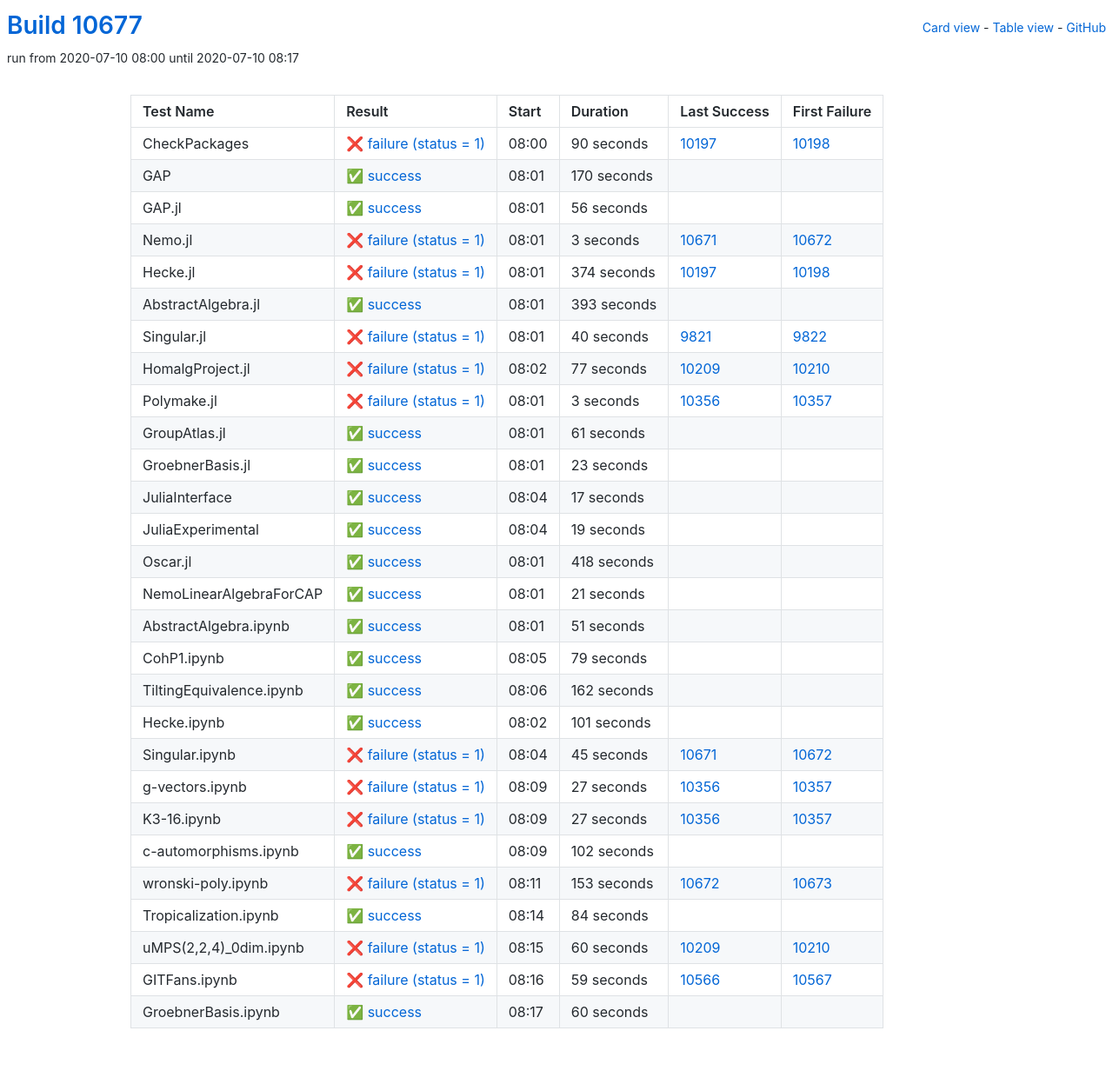
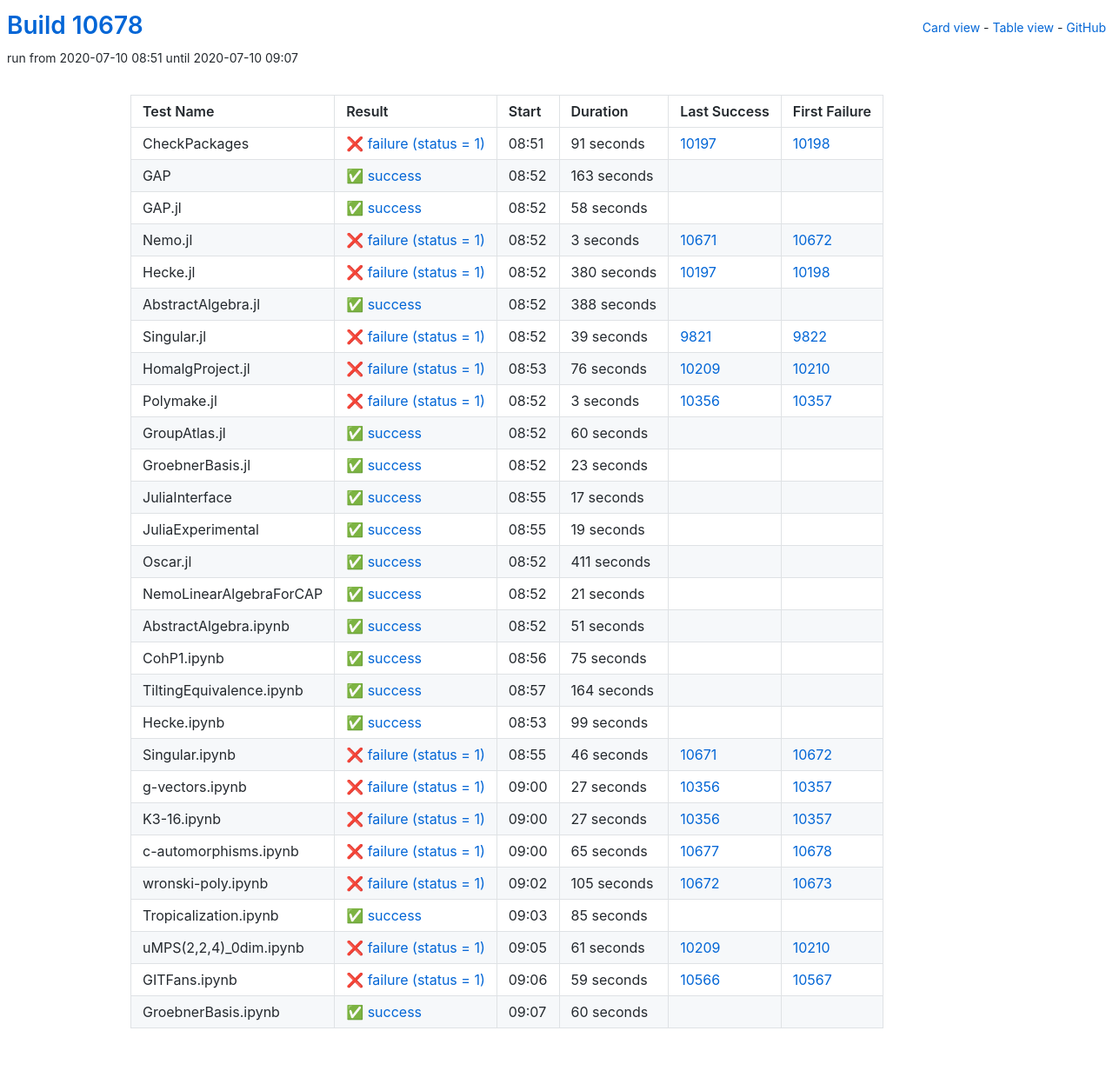
Before and after one commit to oscar-system/oscar-ci-status, a Jekyll site: the page built from table.html, in a window 1280 px wide. Shown: the whole page at 87% size. Built offline with Jekyll 4.4.1, drawn with Linux system fonts in a browser that asks for light colours.

Commit message:
Build #10678

```diff
--- a/_data/ci.yml
+++ b/_data/ci.yml
@@ -1,6 +1,6 @@
 ---
-build: 10677
-build_url: https://oscarci.mathematik.uni-kl.de/job/oscar/10677/
+build: 10678
+build_url: https://oscarci.mathematik.uni-kl.de/job/oscar/10678/
 job: oscar
 organization: oscar-system
 repo: oscar-ci-status
@@ -8,44 +8,44 @@
 tests:
 - name: CheckPackages
   id: checkpackages
-  log: https://oscarci.mathematik.uni-kl.de/job/oscar/10677/artifact/logs/build-10677/CheckPackages.log
-  start: 2020-07-10 08:00
+  log: https://oscarci.mathematik.uni-kl.de/job/oscar/10678/artifact/logs/build-10678/CheckPackages.log
+  start: 2020-07-10 08:51
   success: false
   exitcode: 1
   status: failure
-  duration: 90
+  duration: 91
   last_success: 10197
   last_success_url: https://oscarci.mathematik.uni-kl.de/job/oscar/10197/
   first_failure: 10198
   first_failure_url: https://oscarci.mathematik.uni-kl.de/job/oscar/10198/
 - name: GAP
   id: gap
-  log: https://oscarci.mathematik.uni-kl.de/job/oscar/10677/artifact/logs/build-10677/GAP.log
-  start: 2020-07-10 08:01
+  log: https://oscarci.mathematik.uni-kl.de/job/oscar/10678/artifact/logs/build-10678/GAP.log
+  start: 2020-07-10 08:52
   success: true
   exitcode: 0
   status: success
-  duration: 170
+  duration: 163
   last_success: false
   last_success_url:
   first_failure: false
   first_failure_url:
 - name: GAP.jl
   id: gap-jl
-  log: https://oscarci.mathematik.uni-kl.de/job/oscar/10677/artifact/logs/build-10677/GAP.jl.log
-  start: 2020-07-10 08:01
+  log: https://oscarci.mathematik.uni-kl.de/job/oscar/10678/artifact/logs/build-10678/GAP.jl.log
+  start: 2020-07-10 08:52
   success: true
   exitcode: 0
   status: success
-  duration: 56
+  duration: 58
   last_success: false
   last_success_url:
   first_failure: false
   first_failure_url:
 - name: Nemo.jl
   id: nemo-jl
-  log: https://oscarci.mathematik.uni-kl.de/job/oscar/10677/artifact/logs/build-10677/Nemo.jl.log
-  start: 2020-07-10 08:01
+  log: https://oscarci.mathematik.uni-kl.de/job/oscar/10678/artifact/logs/build-10678/Nemo.jl.log
+  start: 2020-07-10 08:52
   success: false
   exitcode: 1
   status: failure
@@ -56,56 +56,56 @@
   first_failure_url: https://oscarci.mathematik.uni-kl.de/job/oscar/10672/
 - name: Hecke.jl
   id: hecke-jl
-  log: https://oscarci.mathematik.uni-kl.de/job/oscar/10677/artifact/logs/build-10677/Hecke.jl.log
-  start: 2020-07-10 08:01
+  log: https://oscarci.mathematik.uni-kl.de/job/oscar/10678/artifact/logs/build-10678/Hecke.jl.log
+  start: 2020-07-10 08:52
   success: false
   exitcode: 1
   status: failure
-  duration: 374
+  duration: 380
   last_success: 10197
   last_success_url: https://oscarci.mathematik.uni-kl.de/job/oscar/10197/
   first_failure: 10198
   first_failure_url: https://oscarci.mathematik.uni-kl.de/job/oscar/10198/
 - name: AbstractAlgebra.jl
   id: abstractalgebra-jl
-  log: https://oscarci.mathematik.uni-kl.de/job/oscar/10677/artifact/logs/build-10677/AbstractAlgebra.jl.log
-  start: 2020-07-10 08:01
+  log: https://oscarci.mathematik.uni-kl.de/job/oscar/10678/artifact/logs/build-10678/AbstractAlgebra.jl.log
+  start: 2020-07-10 08:52
   success: true
   exitcode: 0
   status: success
-  duration: 393
+  duration: 388
   last_success: false
   last_success_url:
   first_failure: false
   first_failure_url:
 - name: Singular.jl
   id: singular-jl
-  log: https://oscarci.mathematik.uni-kl.de/job/oscar/10677/artifact/logs/build-10677/Singular.jl.log
-  start: 2020-07-10 08:01
+  log: https://oscarci.mathematik.uni-kl.de/job/oscar/10678/artifact/logs/build-10678/Singular.jl.log
+  start: 2020-07-10 08:52
   success: false
   exitcode: 1
   status: failure
-  duration: 40
+  duration: 39
   last_success: 9821
   last_success_url: https://oscarci.mathematik.uni-kl.de/job/oscar/9821/
   first_failure: 9822
   first_failure_url: https://oscarci.mathematik.uni-kl.de/job/oscar/9822/
 - name: HomalgProject.jl
   id: homalgproject-jl
-  log: https://oscarci.mathematik.uni-kl.de/job/oscar/10677/artifact/logs/build-10677/HomalgProject.jl.log
-  start: 2020-07-10 08:02
+  log: https://oscarci.mathematik.uni-kl.de/job/oscar/10678/artifact/logs/build-10678/HomalgProject.jl.log
+  start: 2020-07-10 08:53
   success: false
   exitcode: 1
   status: failure
-  duration: 77
+  duration: 76
   last_success: 10209
   last_success_url: https://oscarci.mathematik.uni-kl.de/job/oscar/10209/
   first_failure: 10210
   first_failure_url: https://oscarci.mathematik.uni-kl.de/job/oscar/10210/
 - name: Polymake.jl
   id: polymake-jl
-  log: https://oscarci.mathematik.uni-kl.de/job/oscar/10677/artifact/logs/build-10677/Polymake.jl.log
-  start: 2020-07-10 08:01
+  log: https://oscarci.mathematik.uni-kl.de/job/oscar/10678/artifact/logs/build-10678/Polymake.jl.log
+  start: 2020-07-10 08:52
   success: false
   exitcode: 1
   status: failure
@@ -116,20 +116,20 @@
   first_failure_url: https://oscarci.mathematik.uni-kl.de/job/oscar/10357/
 - name: GroupAtlas.jl
   id: groupatlas-jl
-  log: https://oscarci.mathematik.uni-kl.de/job/oscar/10677/artifact/logs/build-10677/GroupAtlas.jl.log
-  start: 2020-07-10 08:01
+  log: https://oscarci.mathematik.uni-kl.de/job/oscar/10678/artifact/logs/build-10678/GroupAtlas.jl.log
+  start: 2020-07-10 08:52
   success: true
   exitcode: 0
   status: success
-  duration: 61
+  duration: 60
   last_success: false
   last_success_url:
   first_failure: false
   first_failure_url:
 - name: GroebnerBasis.jl
   id: groebnerbasis-jl
-  log: https://oscarci.mathematik.uni-kl.de/job/oscar/10677/artifact/logs/build-10677/GroebnerBasis.jl.log
-  start: 2020-07-10 08:01
+  log: https://oscarci.mathematik.uni-kl.de/job/oscar/10678/artifact/logs/build-10678/GroebnerBasis.jl.log
+  start: 2020-07-10 08:52
   success: true
   exitcode: 0
   status: success
@@ -140,8 +140,8 @@
   first_failure_url:
 - name: JuliaInterface
   id: juliainterface
-  log: https://oscarci.mathematik.uni-kl.de/job/oscar/10677/artifact/logs/build-10677/JuliaInterface.log
-  start: 2020-07-10 08:04
+  log: https://oscarci.mathematik.uni-kl.de/job/oscar/10678/artifact/logs/build-10678/JuliaInterface.log
+  start: 2020-07-10 08:55
   success: true
   exitcode: 0
   status: success
@@ -152,8 +152,8 @@
   first_failure_url:
 - name: JuliaExperimental
   id: juliaexperimental
-  log: https://oscarci.mathematik.uni-kl.de/job/oscar/10677/artifact/logs/build-10677/JuliaExperimental.log
-  start: 2020-07-10 08:04
+  log: https://oscarci.mathematik.uni-kl.de/job/oscar/10678/artifact/logs/build-10678/JuliaExperimental.log
+  start: 2020-07-10 08:55
   success: true
   exitcode: 0
   status: success
@@ -164,20 +164,20 @@
   first_failure_url:
 - name: Oscar.jl
   id: oscar-jl
-  log: https://oscarci.mathematik.uni-kl.de/job/oscar/10677/artifact/logs/build-10677/Oscar.jl.log
-  start: 2020-07-10 08:01
+  log: https://oscarci.mathematik.uni-kl.de/job/oscar/10678/artifact/logs/build-10678/Oscar.jl.log
+  start: 2020-07-10 08:52
   success: true
   exitcode: 0
   status: success
-  duration: 418
+  duration: 411
   last_success: false
   last_success_url:
   first_failure: false
   first_failure_url:
 - name: NemoLinearAlgebraForCAP
   id: nemolinearalgebraforcap
-  log: https://oscarci.mathematik.uni-kl.de/job/oscar/10677/artifact/logs/build-10677/NemoLinearAlgebraForCAP.log
-  start: 2020-07-10 08:01
+  log: https://oscarci.mathematik.uni-kl.de/job/oscar/10678/artifact/logs/build-10678/NemoLinearAlgebraForCAP.log
+  start: 2020-07-10 08:52
   success: true
   exitcode: 0
   status: success
@@ -188,8 +188,8 @@
   first_failure_url:
 - name: AbstractAlgebra.ipynb
   id: abstractalgebra-ipynb
-  log: https://oscarci.mathematik.uni-kl.de/job/oscar/10677/artifact/logs/build-10677/AbstractAlgebra.ipynb.log
-  start: 2020-07-10 08:01
+  log: https://oscarci.mathematik.uni-kl.de/job/oscar/10678/artifact/logs/build-10678/AbstractAlgebra.ipynb.log
+  start: 2020-07-10 08:52
   success: true
   exitcode: 0
   status: success
@@ -200,56 +200,56 @@
   first_failure_url:
 - name: CohP1.ipynb
   id: cohp1-ipynb
-  log: https://oscarci.mathematik.uni-kl.de/job/oscar/10677/artifact/logs/build-10677/CohP1.ipynb.log
-  start: 2020-07-10 08:05
+  log: https://oscarci.mathematik.uni-kl.de/job/oscar/10678/artifact/logs/build-10678/CohP1.ipynb.log
+  start: 2020-07-10 08:56
   success: true
   exitcode: 0
   status: success
-  duration: 79
+  duration: 75
   last_success: false
   last_success_url:
   first_failure: false
   first_failure_url:
 - name: TiltingEquivalence.ipynb
   id: tiltingequivalence-ipynb
-  log: https://oscarci.mathematik.uni-kl.de/job/oscar/10677/artifact/logs/build-10677/TiltingEquivalence.ipynb.log
-  start: 2020-07-10 08:06
+  log: https://oscarci.mathematik.uni-kl.de/job/oscar/10678/artifact/logs/build-10678/TiltingEquivalence.ipynb.log
+  start: 2020-07-10 08:57
   success: true
   exitcode: 0
   status: success
-  duration: 162
+  duration: 164
   last_success: false
   last_success_url:
   first_failure: false
   first_failure_url:
 - name: Hecke.ipynb
   id: hecke-ipynb
-  log: https://oscarci.mathematik.uni-kl.de/job/oscar/10677/artifact/logs/build-10677/Hecke.ipynb.log
-  start: 2020-07-10 08:02
+  log: https://oscarci.mathematik.uni-kl.de/job/oscar/10678/artifact/logs/build-10678/Hecke.ipynb.log
+  start: 2020-07-10 08:53
   success: true
   exitcode: 0
   status: success
-  duration: 101
+  duration: 99
   last_success: false
   last_success_url:
   first_failure: false
   first_failure_url:
 - name: Singular.ipynb
   id: singular-ipynb
-  log: https://oscarci.mathematik.uni-kl.de/job/oscar/10677/artifact/logs/build-10677/Singular.ipynb.log
-  start: 2020-07-10 08:04
+  log: https://oscarci.mathematik.uni-kl.de/job/oscar/10678/artifact/logs/build-10678/Singular.ipynb.log
+  start: 2020-07-10 08:55
   success: false
   exitcode: 1
   status: failure
-  duration: 45
+  duration: 46
   last_success: 10671
   last_success_url: https://oscarci.mathematik.uni-kl.de/job/oscar/10671/
   first_failure: 10672
   first_failure_url: https://oscarci.mathematik.uni-kl.de/job/oscar/10672/
 - name: g-vectors.ipynb
   id: g-vectors-ipynb
-  log: https://oscarci.mathematik.uni-kl.de/job/oscar/10677/artifact/logs/build-10677/g-vectors.ipynb.log
-  start: 2020-07-10 08:09
+  log: https://oscarci.mathematik.uni-kl.de/job/oscar/10678/artifact/logs/build-10678/g-vectors.ipynb.log
+  start: 2020-07-10 09:00
   success: false
   exitcode: 1
   status: failure
@@ -260,8 +260,8 @@
   first_failure_url: https://oscarci.mathematik.uni-kl.de/job/oscar/10357/
 - name: K3-16.ipynb
   id: k3-16-ipynb
-  log: https://oscarci.mathematik.uni-kl.de/job/oscar/10677/artifact/logs/build-10677/K3-16.ipynb.log
-  start: 2020-07-10 08:09
+  log: https://oscarci.mathematik.uni-kl.de/job/oscar/10678/artifact/logs/build-10678/K3-16.ipynb.log
+  start: 2020-07-10 09:00
   success: false
   exitcode: 1
   status: failure
@@ -272,56 +272,56 @@
   first_failure_url: https://oscarci.mathematik.uni-kl.de/job/oscar/10357/
 - name: c-automorphisms.ipynb
   id: c-automorphisms-ipynb
-  log: https://oscarci.mathematik.uni-kl.de/job/oscar/10677/artifact/logs/build-10677/c-automorphisms.ipynb.log
-  start: 2020-07-10 08:09
-  success: true
-  exitcode: 0
-  status: success
-  duration: 102
-  last_success: false
-  last_success_url:
-  first_failure: false
-  first_failure_url:
-- name: wronski-poly.ipynb
-  id: wronski-poly-ipynb
-  log: https://oscarci.mathematik.uni-kl.de/job/oscar/10677/artifact/logs/build-10677/wronski-poly.ipynb.log
-  start: 2020-07-10 08:11
+  log: https://oscarci.mathematik.uni-kl.de/job/oscar/10678/artifact/logs/build-10678/c-automorphisms.ipynb.log
+  start: 2020-07-10 09:00
   success: false
   exitcode: 1
   status: failure
-  duration: 153
+  duration: 65
+  last_success: 10677
+  last_success_url: https://oscarci.mathematik.uni-kl.de/job/oscar/10677/
+  first_failure: 10678
+  first_failure_url: https://oscarci.mathematik.uni-kl.de/job/oscar/10678/
+- name: wronski-poly.ipynb
+  id: wronski-poly-ipynb
+  log: https://oscarci.mathematik.uni-kl.de/job/oscar/10678/artifact/logs/build-10678/wronski-poly.ipynb.log
+  start: 2020-07-10 09:02
+  success: false
+  exitcode: 1
+  status: failure
+  duration: 105
   last_success: 10672
   last_success_url: https://oscarci.mathematik.uni-kl.de/job/oscar/10672/
   first_failure: 10673
   first_failure_url: https://oscarci.mathematik.uni-kl.de/job/oscar/10673/
 - name: Tropicalization.ipynb
   id: tropicalization-ipynb
-  log: https://oscarci.mathematik.uni-kl.de/job/oscar/10677/artifact/logs/build-10677/Tropicalization.ipynb.log
-  start: 2020-07-10 08:14
+  log: https://oscarci.mathematik.uni-kl.de/job/oscar/10678/artifact/logs/build-10678/Tropicalization.ipynb.log
+  start: 2020-07-10 09:03
   success: true
   exitcode: 0
   status: success
-  duration: 84
+  duration: 85
   last_success: false
   last_success_url:
   first_failure: false
   first_failure_url:
 - name: uMPS(2,2,4)_0dim.ipynb
   id: umps-2-2-4-0dim-ipynb
-  log: https://oscarci.mathematik.uni-kl.de/job/oscar/10677/artifact/logs/build-10677/uMPS-2-2-4-_0dim.ipynb.log
-  start: 2020-07-10 08:15
+  log: https://oscarci.mathematik.uni-kl.de/job/oscar/10678/artifact/logs/build-10678/uMPS-2-2-4-_0dim.ipynb.log
+  start: 2020-07-10 09:05
   success: false
   exitcode: 1
   status: failure
-  duration: 60
+  duration: 61
   last_success: 10209
   last_success_url: https://oscarci.mathematik.uni-kl.de/job/oscar/10209/
   first_failure: 10210
   first_failure_url: https://oscarci.mathematik.uni-kl.de/job/oscar/10210/
 - name: GITFans.ipynb
   id: gitfans-ipynb
-  log: https://oscarci.mathematik.uni-kl.de/job/oscar/10677/artifact/logs/build-10677/GITFans.ipynb.log
-  start: 2020-07-10 08:16
+  log: https://oscarci.mathematik.uni-kl.de/job/oscar/10678/artifact/logs/build-10678/GITFans.ipynb.log
+  start: 2020-07-10 09:06
   success: false
   exitcode: 1
   status: failure
@@ -332,8 +332,8 @@
   first_failure_url: https://oscarci.mathematik.uni-kl.de/job/oscar/10567/
 - name: GroebnerBasis.ipynb
   id: groebnerbasis-ipynb
-  log: https://oscarci.mathematik.uni-kl.de/job/oscar/10677/artifact/logs/build-10677/GroebnerBasis.ipynb.log
-  start: 2020-07-10 08:17
+  log: https://oscarci.mathematik.uni-kl.de/job/oscar/10678/artifact/logs/build-10678/GroebnerBasis.ipynb.log
+  start: 2020-07-10 09:07
   success: true
   exitcode: 0
   status: success
```
Also changed, not shown: README.md.
